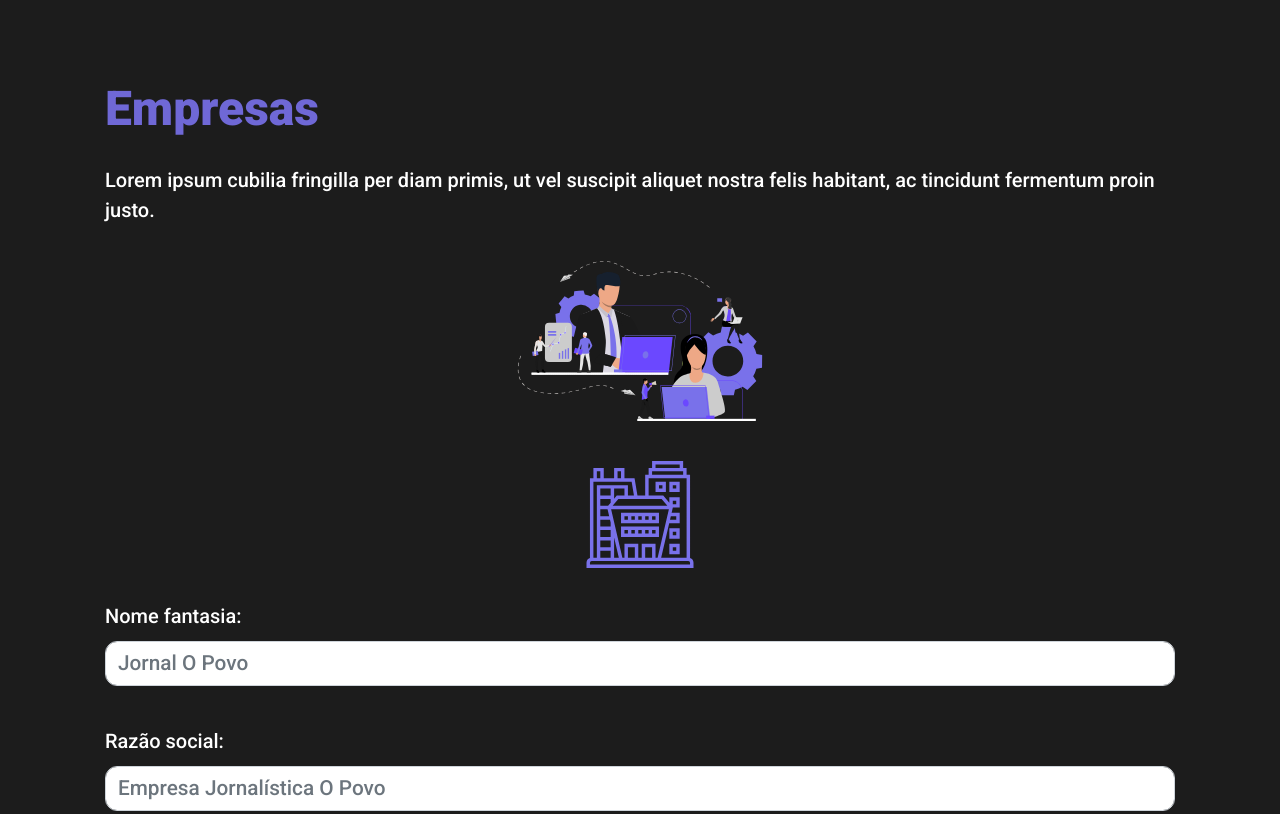
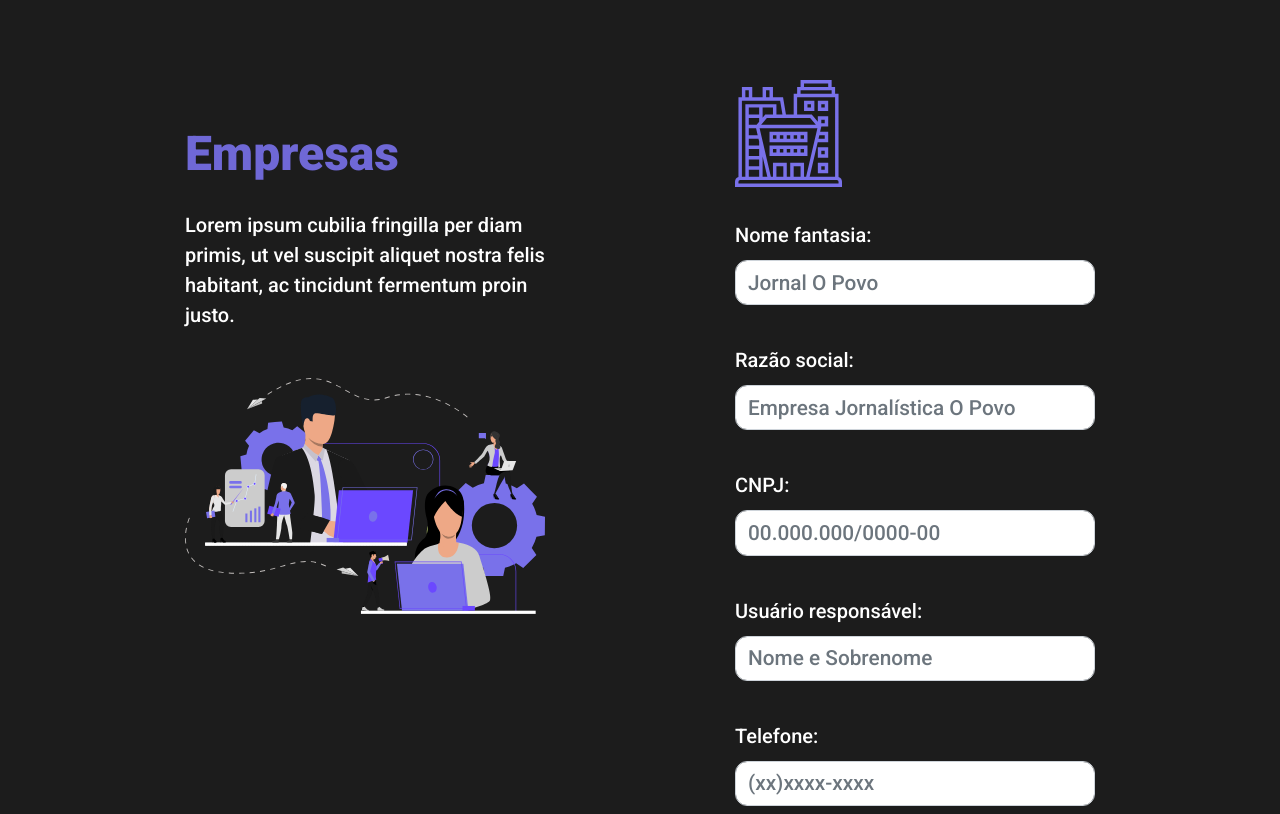
Before and after one commit to IsaSofia/testeFront, a plain HTML site: page index.html in a window 1280 px wide. Shown: the top 814 px of the page. Drawn offline with nearby package versions, Linux system fonts and the light colour scheme; a script that the page names is missing.

Commit message:
Add: Adaptei o layout para desktop

```diff
--- a/assets/css/index.css
+++ b/assets/css/index.css
@@ -49,7 +49,9 @@
     height: 107px;
     margin-bottom: 33px;
 }
-/* Formulário */
+/* ----------------- /Div direita ----------------- */
+
+/* ----------------- Formulário ------------------- */
 form .form-group {
     margin-bottom: 2.5em;
 }
@@ -71,7 +73,39 @@
     justify-content: center;
     align-items: center;
 }
-/* /Formulário */
+/* ----------------- /Formulário ----------------- */
 
+/* --------------- Media Queries ----------------- */
+@media (min-width: 700px) and (max-width: 1000px) {
+    .descricao {
+        width: 438px;
+    }
+    .esquerda img {
+        height: 260px;
+        margin-bottom: 50px;
+    }
+}
+@media (min-width: 1000px) {
+    .home {
+        margin: 80px 100px;
+        flex-direction: row;
+    }
+    .titulo {
+        margin: 45px 0 27px;
+    }
+    .esquerda, .direita {
+        width: 50%;
+    }
+    .esquerda img {
+        height: 260px;
+        margin-bottom: 50px;
+    }
+    .direita {
+        margin-left: 190px;
+    }
+    .direita img {
+        width: 107px;
+    }
+}
 
-/* ----------------- /Div direita ----------------- */
+/* --------------- /Media Queries ---------------- */
--- a/index.html
+++ b/index.html
@@ -46,7 +46,7 @@
                                     <input type="text" class="form-control" id="inputRazao" placeholder="Empresa Jornalística O Povo">
                                 </div>
                                 <div class="form-group">
-                                    <label for="inputCNPJ">CNPJ:</label>
+                                    <label for="inputCNPJ" onclick="MascaraParaLabel()">CNPJ:</label>
                                     <input type="text" class="form-control" id="inputCNPJ" placeholder="00.000.000/0000-00">
                                 </div>
                                 <div class="form-group">
```
Also changed, not shown: assets/js/index.js (added).
